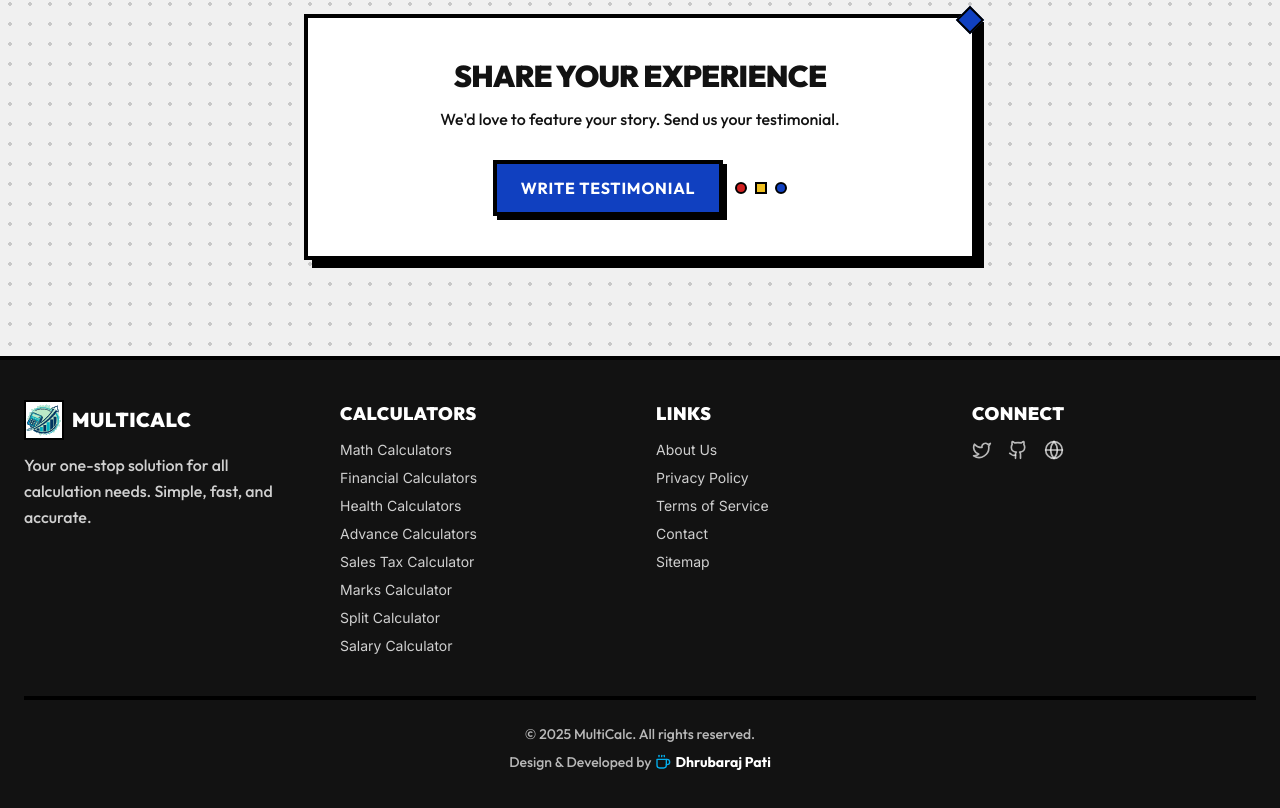
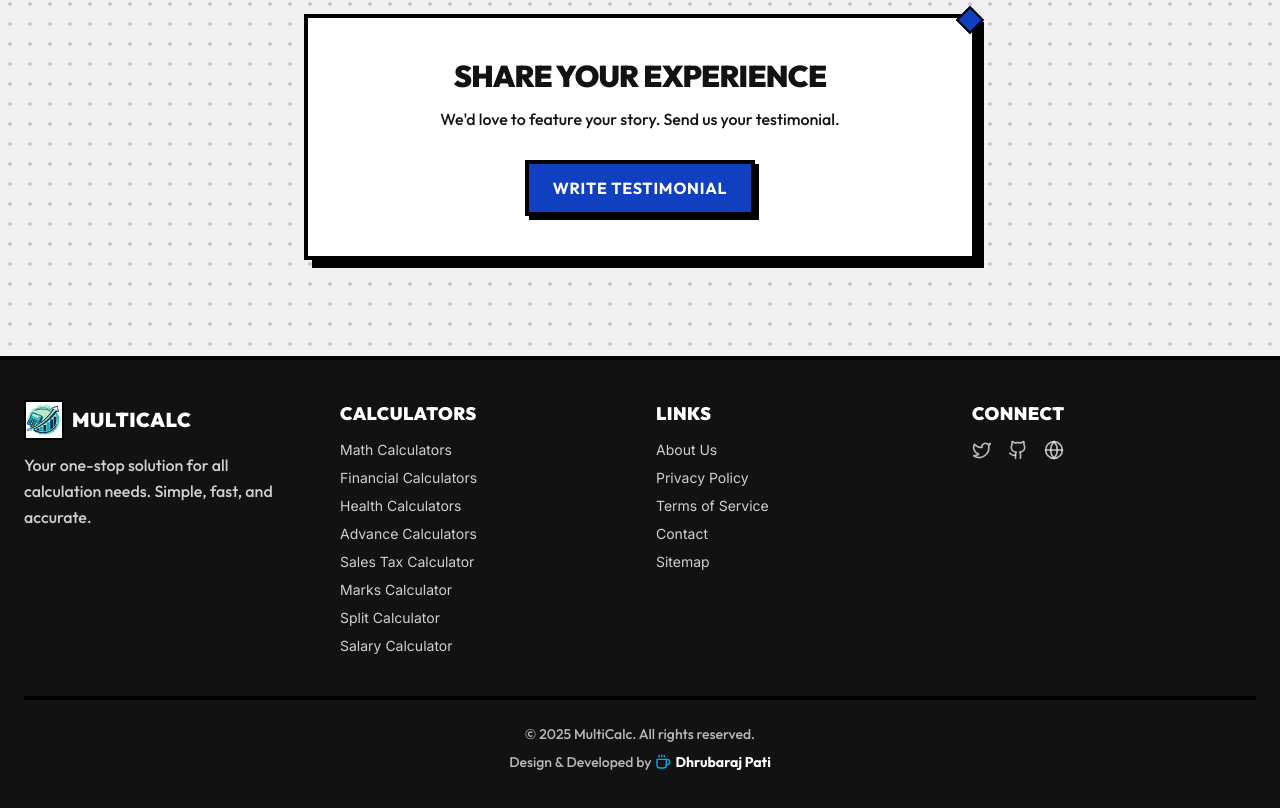
Before and after one commit to codewithdhruba01/MultiCalc, a React (Vite) app: page / in a window 1280 px wide. Shown: the part 4330-5138 px from the top of the page. Built offline with nearby package versions, Linux system fonts and the light colour scheme; a web font is replaced by a local one.

Commit message:
update exprience section

```diff
--- a/src/components/sections/home/ShareExperienceSection.tsx
+++ b/src/components/sections/home/ShareExperienceSection.tsx
@@ -21,11 +21,7 @@ export default function ShareExperienceSection() {
               >
                 Write testimonial
               </a>
-              <div className="flex items-center gap-2">
-                <span className="h-3 w-3 rounded-full bg-[#D02020] border-2 border-black" />
-                <span className="h-3 w-3 bg-[#F0C020] border-2 border-black" />
-                <span className="h-3 w-3 rounded-full bg-[#1040C0] border-2 border-black" />
-              </div>
+
             </div>
           </div>
         </div>
```
